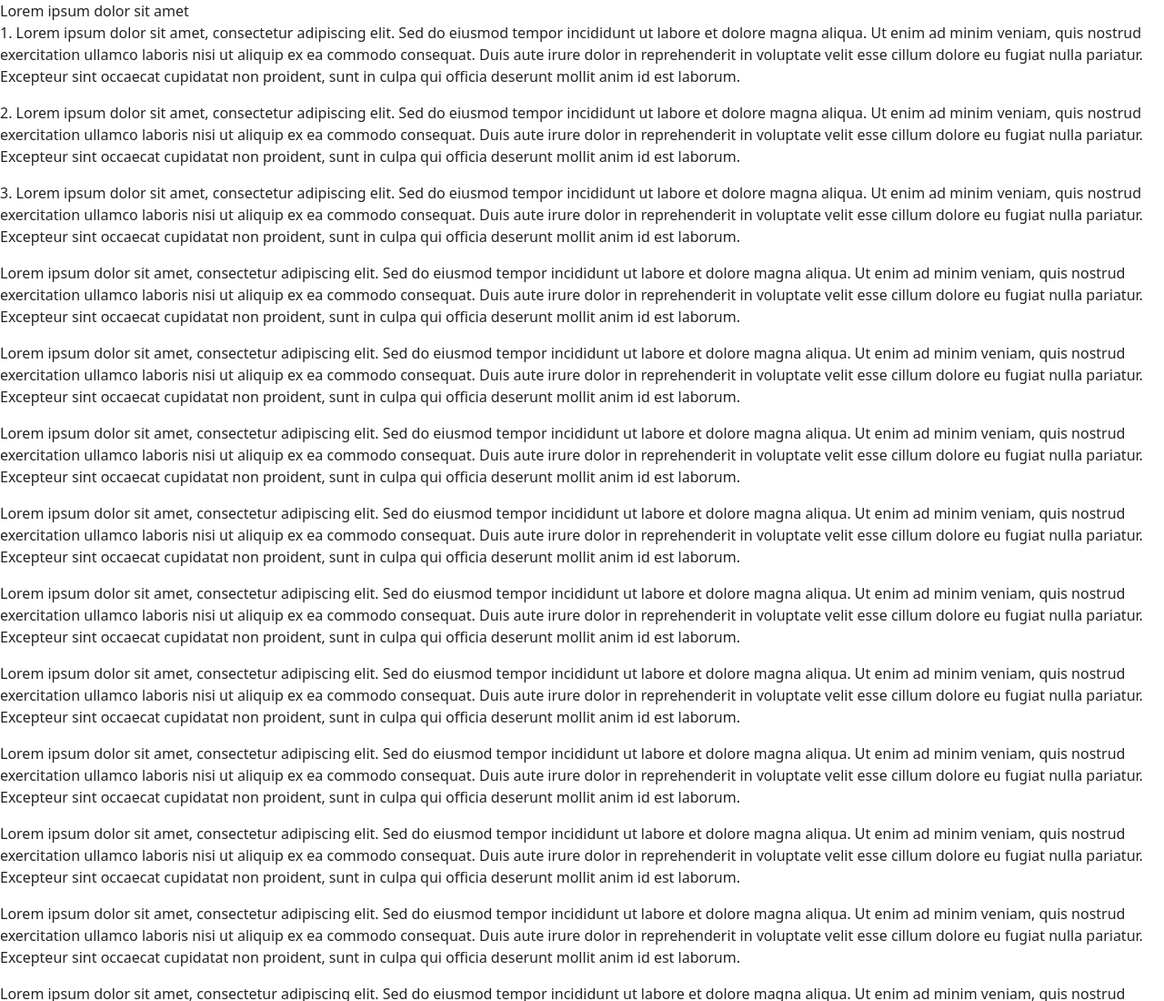
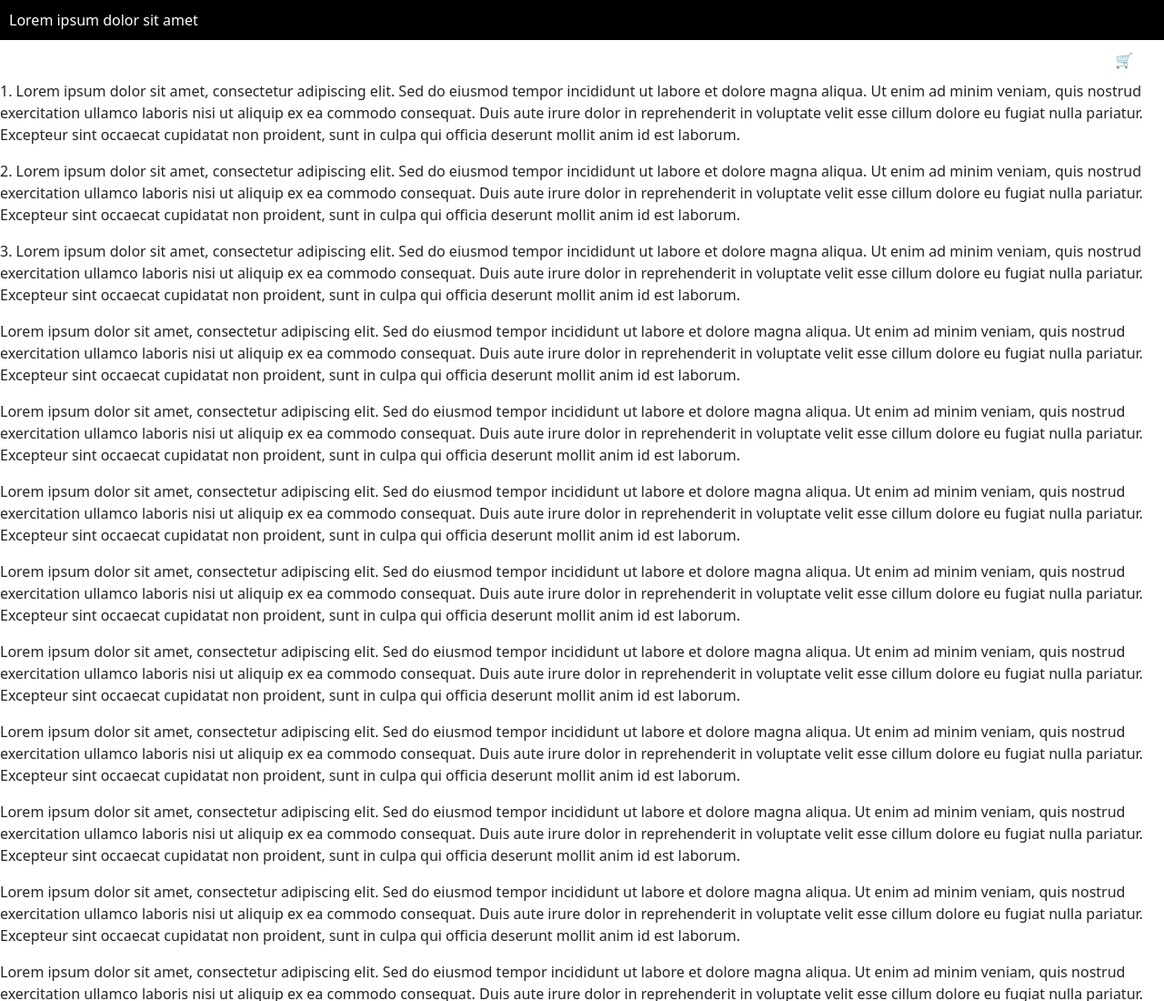
Before and after one commit to razvan-neculaes/demo-app, a website built with webpack: page index.html in a window 1280 px wide. Shown: the top 1100 px of the page at 91% size. Built offline with nearby package versions, Linux system fonts and the light colour scheme.

Commit message:
New approach of the headers

```diff
--- a/index.html
+++ b/index.html
@@ -10,9 +10,17 @@
     <body>
         <header>
             <!-- Promotional Banner -->
-            <div class="promo-banner">Lorem ipsum dolor sit amet</div>
+            <div class="promo--banner">Lorem ipsum dolor sit amet</div>
             <!-- The Main Navigation -->
-            <nav class="main-nav"></nav>
+            <nav class="main--nav">
+                <div class="nav__left">
+                    <!-- Hamburger menu and logo can be added here later -->
+                </div>
+                <div class="nav__right">
+                    <div class="icon-minicart">🛒</div>
+                    <!-- Other icons and search bar will be added here later -->
+                </div>
+            </nav>
         </header>
         <main>
             <p>1. Lorem ipsum dolor sit amet, consectetur adipiscing elit. Sed do eiusmod tempor incididunt ut labore et dolore magna aliqua. Ut enim ad minim veniam, quis nostrud exercitation ullamco laboris nisi ut aliquip ex ea commodo consequat. Duis aute irure dolor in reprehenderit in voluptate velit esse cillum dolore eu fugiat nulla pariatur. Excepteur sint occaecat cupidatat non proident, sunt in culpa qui officia deserunt mollit anim id est laborum.</p>
--- /dev/null
+++ b/src/header/_header.scss
@@ -0,0 +1,6 @@
+header {
+    position: sticky;
+    top: 0;
+    z-index: 10; // Ensure it stays above other content
+    background-color: transparent; // Ensure the header has a background
+}
--- /dev/null
+++ b/src/header/_mainNav.scss
@@ -0,0 +1,27 @@
+.main {
+    &--nav {
+        display: flex;
+        justify-content: space-between;
+        align-items: center;
+        padding: 0.625em;
+        background-color: white;
+
+        .nav {
+            &__left {
+                display: flex;
+                align-items: center;
+                /* Add styles for left-aligned elements here */
+            }
+
+            &__right {
+                display: flex;
+                align-items: center;
+
+                .icon-minicart {
+                    transform: translateX(-1.5em);
+                    /* Add styles for the minicart icon here */
+                }
+            }
+        }
+    }
+}
--- /dev/null
+++ b/src/header/_promoBanner.scss
@@ -0,0 +1,7 @@
+.promo {
+    &--banner {
+        background-color: black;
+        color: white;
+        padding: 0.625em;
+    }
+}
--- a/src/page.scss
+++ b/src/page.scss
@@ -1 +1,5 @@
 @import "../node_modules/bootstrap/scss/bootstrap";
+
+@import "header/_header";
+@import "header/_promoBanner";
+@import "header/_mainNav";
--- /dev/null
+++ b/src/utils/fonts.scss
@@ -0,0 +1,24 @@
+// icons
+@font-face {
+    font-family: "icomoon";
+    src: url("./fonts/icomoon.woff") format("woff");
+    font-weight: normal;
+    font-style: normal;
+    font-display: block;
+}
+
+[class^="icon-"],
+[class*=" icon-"] {
+    /* use !important to prevent issues with browser extensions that change fonts */
+    font-family: "icomoon" !important;
+    speak: never;
+    font-style: normal;
+    font-weight: normal;
+    font-variant: normal;
+    text-transform: none;
+    line-height: 1;
+
+    /* Better Font Rendering =========== */
+    -webkit-font-smoothing: antialiased;
+    -moz-osx-font-smoothing: grayscale;
+}
```
Also changed, not shown: src/fonts/icomoon.woff (added).
